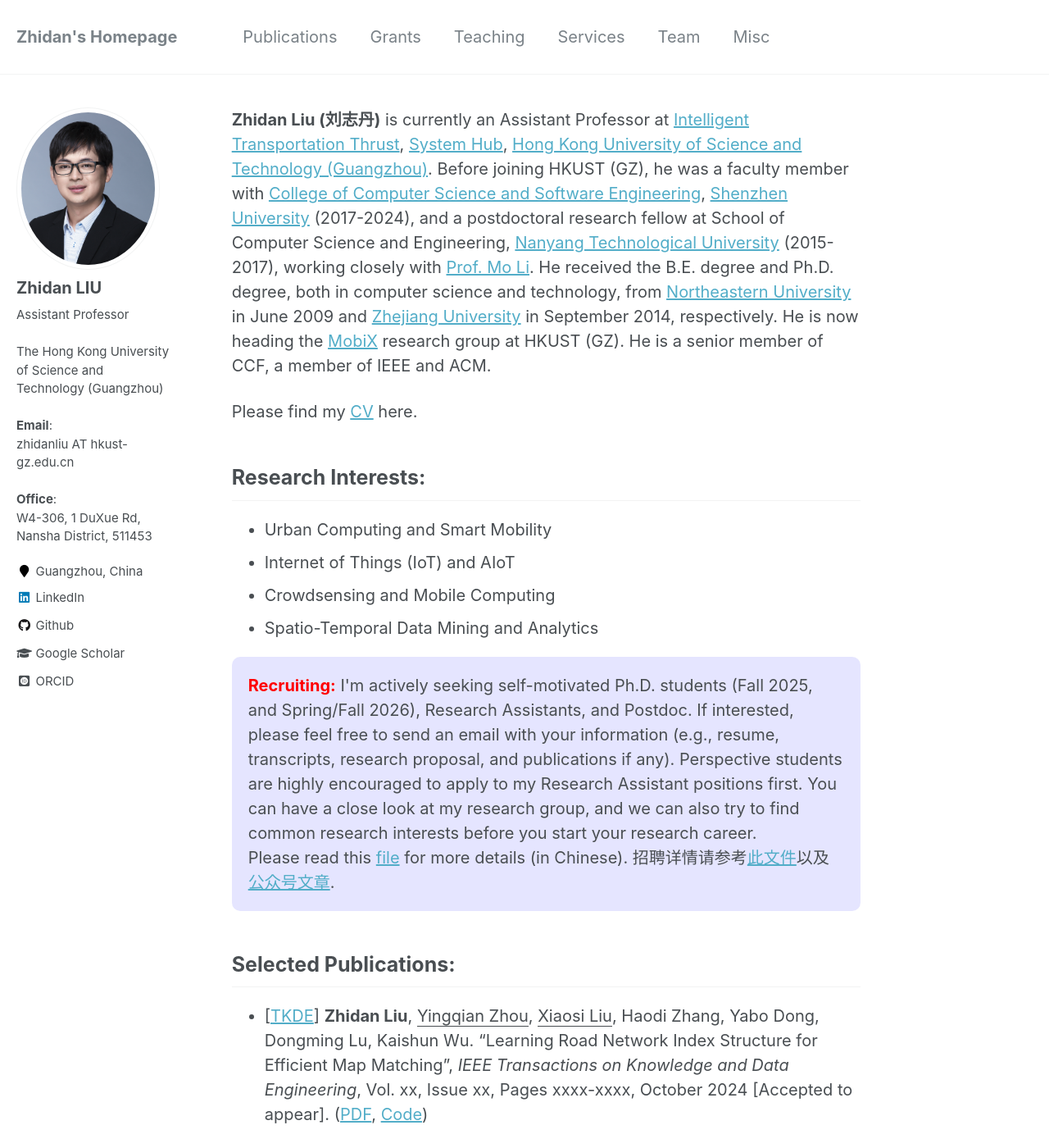
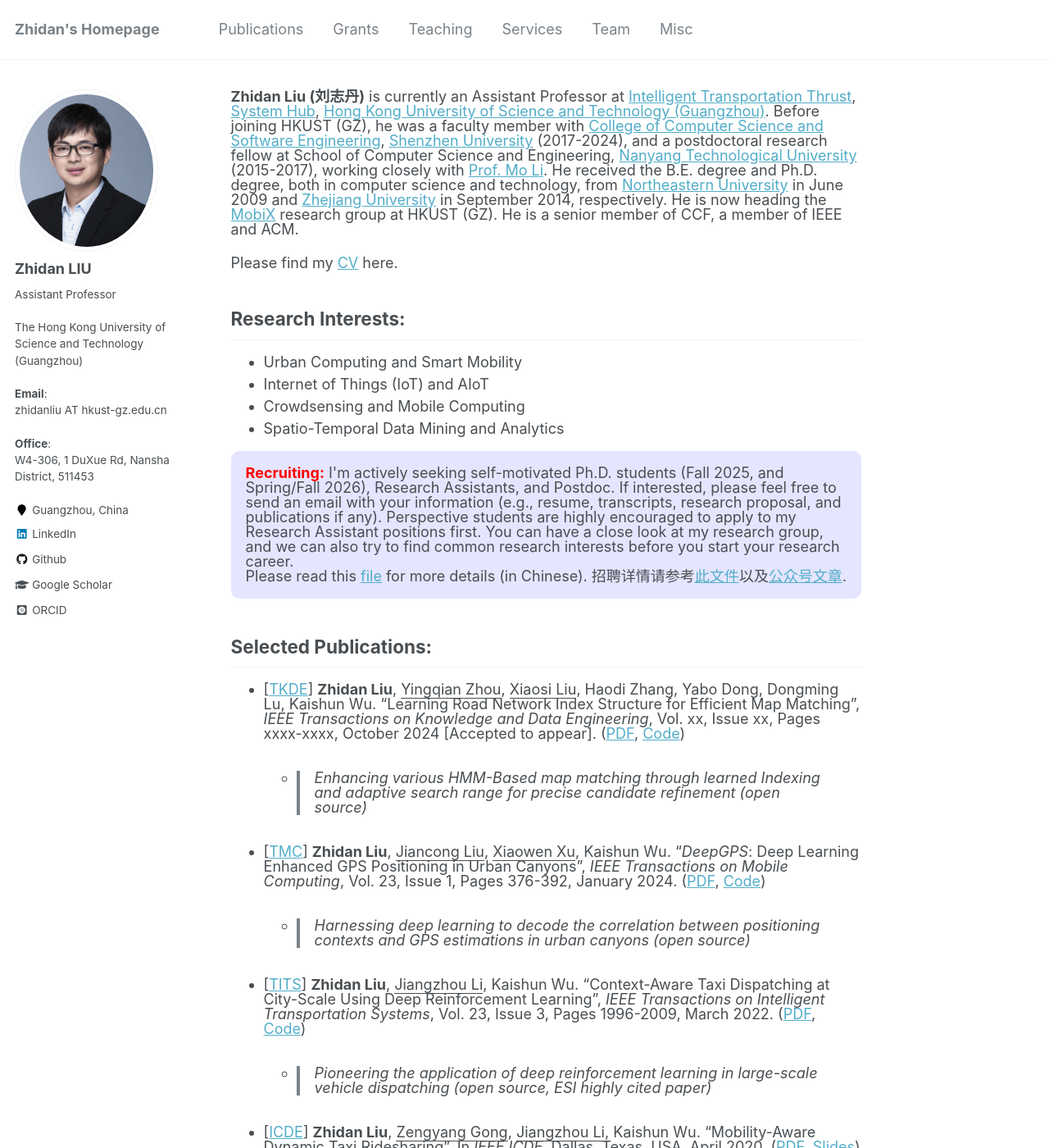
Before and after one commit to liuzhidan/liuzhidan.github.io, a Jekyll site: the page built from _pages/about.md, in a window 1280 px wide and 1400 px high. Shown: the whole window at 82% size. Built offline with Jekyll 4.4.1, drawn with Linux system fonts in a browser that asks for light colours; some web fonts are replaced.

Commit message:
line-height

```diff
--- a/_sass/_base.scss
+++ b/_sass/_base.scss
@@ -13,7 +13,7 @@ body {
   padding-bottom: 9em;
   color: $text-color;
   font-family: $global-font-family;
-  line-height: 1.5;
+  line-height: 1.0; // original 1.5;
 
   &.overflow--hidden {
     /* when primary navigation is visible, the content in the background won't scroll */
--- a/_sass/_reset.scss
+++ b/_sass/_reset.scss
@@ -8,18 +8,18 @@ html {
   /* apply a natural box layout model to all elements */
   box-sizing: border-box;
   background-color: $background-color;
-  font-size: 14px; // originally 16px
+  font-size: 12px; // originally 16px
 
   @include breakpoint($medium) {
-      font-size: 16px; // originally 18px
+      font-size: 14px; // originally 18px
   }
 
   @include breakpoint($large) {
-      font-size: 18px; // originally 20px
+      font-size: 16px; // originally 20px
   }
 
   @include breakpoint($x-large) {
-      font-size: 20px; // originally 22px
+      font-size: 18px; // originally 22px
   }
 
   -webkit-text-size-adjust: 100%;
```
